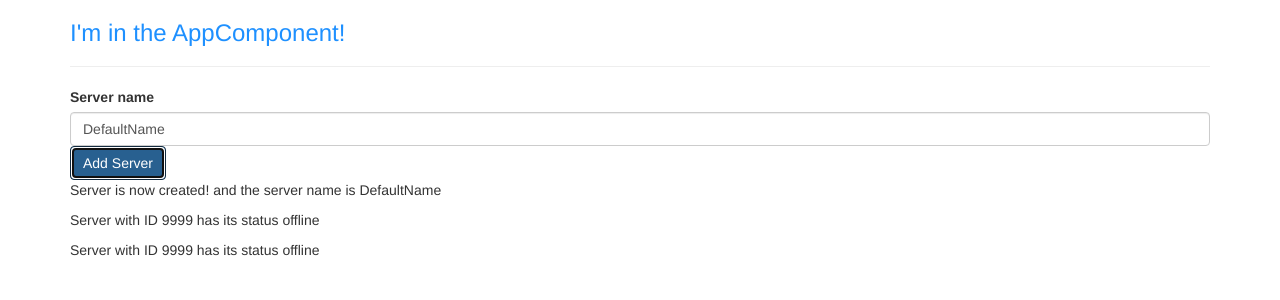
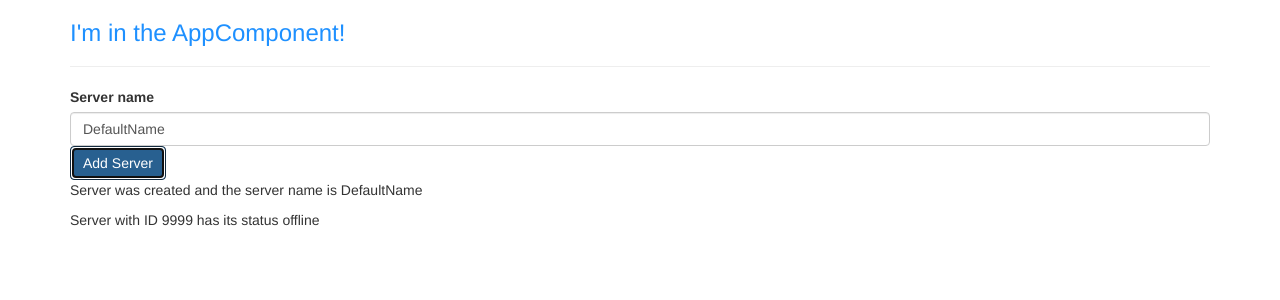
Before and after one commit to gk1227/udemy-course, an Angular app: page / in a window 1280 px wide. Both pictures are taken after a click on the button "Add Server". Shown: the top 300 px of the page. Built offline with nearby package versions, Linux system fonts and the light colour scheme.

Commit message:
Practising  structural directives ngIf

```diff
--- a/src/app/app.component.html
+++ b/src/app/app.component.html
@@ -4,6 +4,7 @@
       <h3>I'm in the AppComponent!</h3>
       <hr>
       <app-servers></app-servers>
+
       <!--<div app-servers></div>-->
       <!--<div class="app-servers"></div>-->
     </div>
--- a/src/app/servers/servers.component.html
+++ b/src/app/servers/servers.component.html
@@ -13,7 +13,10 @@
         (click)="onCreateServer()">Add Server</button>
 <!--<p [innerText]="allowNewServer"></p>-->
 
-<p>{{serverCreationStatus}}</p>
+<!--<p>{{serverCreationStatus}}</p>-->
+<p *ngIf="serverCreated; else noServer">Server was created and the server name is {{serverName}}</p>
+<ng-template #noServer>
+  <p>no server created</p>
+</ng-template>
 
 <app-server></app-server>
-<app-server></app-server>
--- a/src/app/servers/servers.component.ts
+++ b/src/app/servers/servers.component.ts
@@ -14,6 +14,7 @@
   allowNewServer = false;
   serverCreationStatus = 'No server was created!';
   serverName = 'DefaultName';
+  serverCreated = false;
 
   constructor() {
     setTimeout(()=>{
@@ -25,7 +26,9 @@
   }
 
   onCreateServer(){
-  this.serverCreationStatus = 'Server is now created! and the server name is '+this.serverName;
+    this.serverCreated = true;
+    this.serverCreationStatus = 'Server is now created! and the server name is '+this.serverName;
+
   }
 
   onUpdateServerName(event: Event){
```
